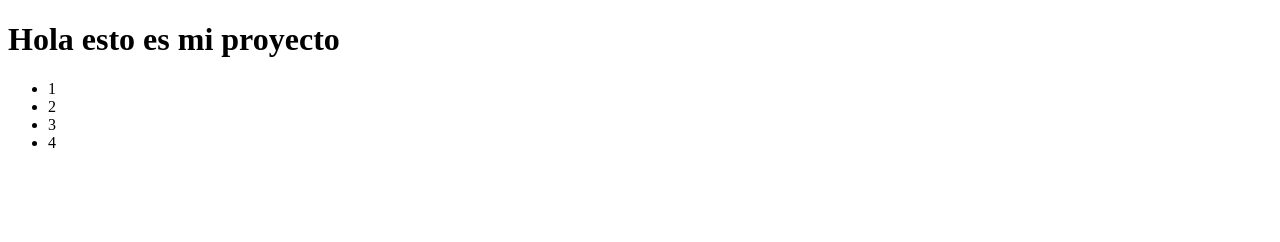
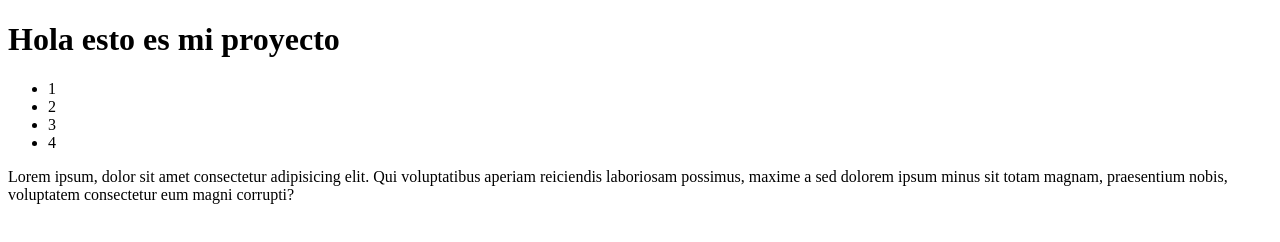
Before and after one commit to ratcliffealison/pasteleria, a plain HTML site: page index.html in a window 1280 px wide. Drawn offline with Linux system fonts and the light colour scheme.

Commit message:
Añadido parafo

```diff
--- a/index.html
+++ b/index.html
@@ -16,6 +16,8 @@
             <li>3</li>
             <li>4</li>
         </ul>
+
+        <p>Lorem ipsum, dolor sit amet consectetur adipisicing elit. Qui voluptatibus aperiam reiciendis laboriosam possimus, maxime a sed dolorem ipsum minus sit totam magnam, praesentium nobis, voluptatem consectetur eum magni corrupti?</p>
     </div>
 </body>
 </html>
```
